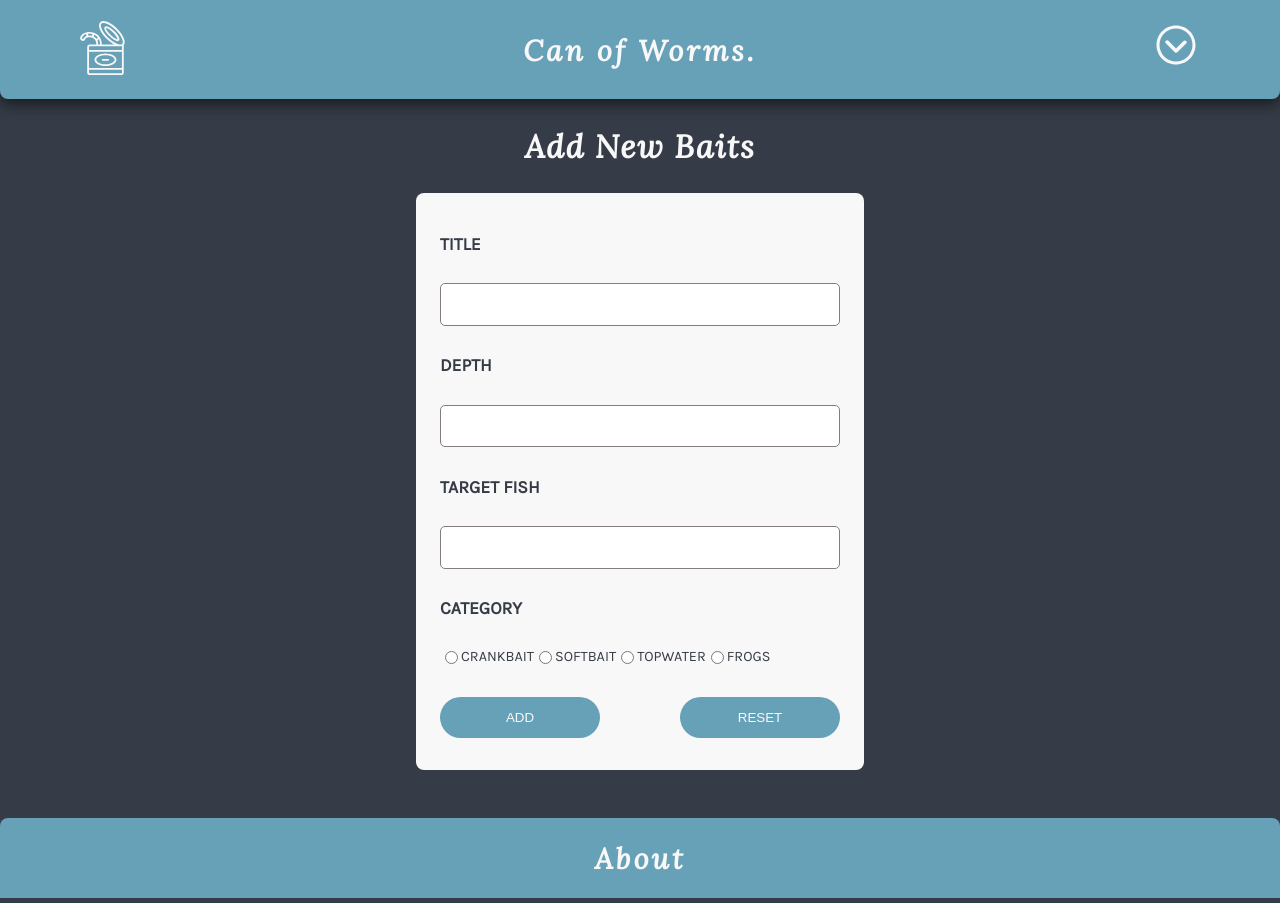
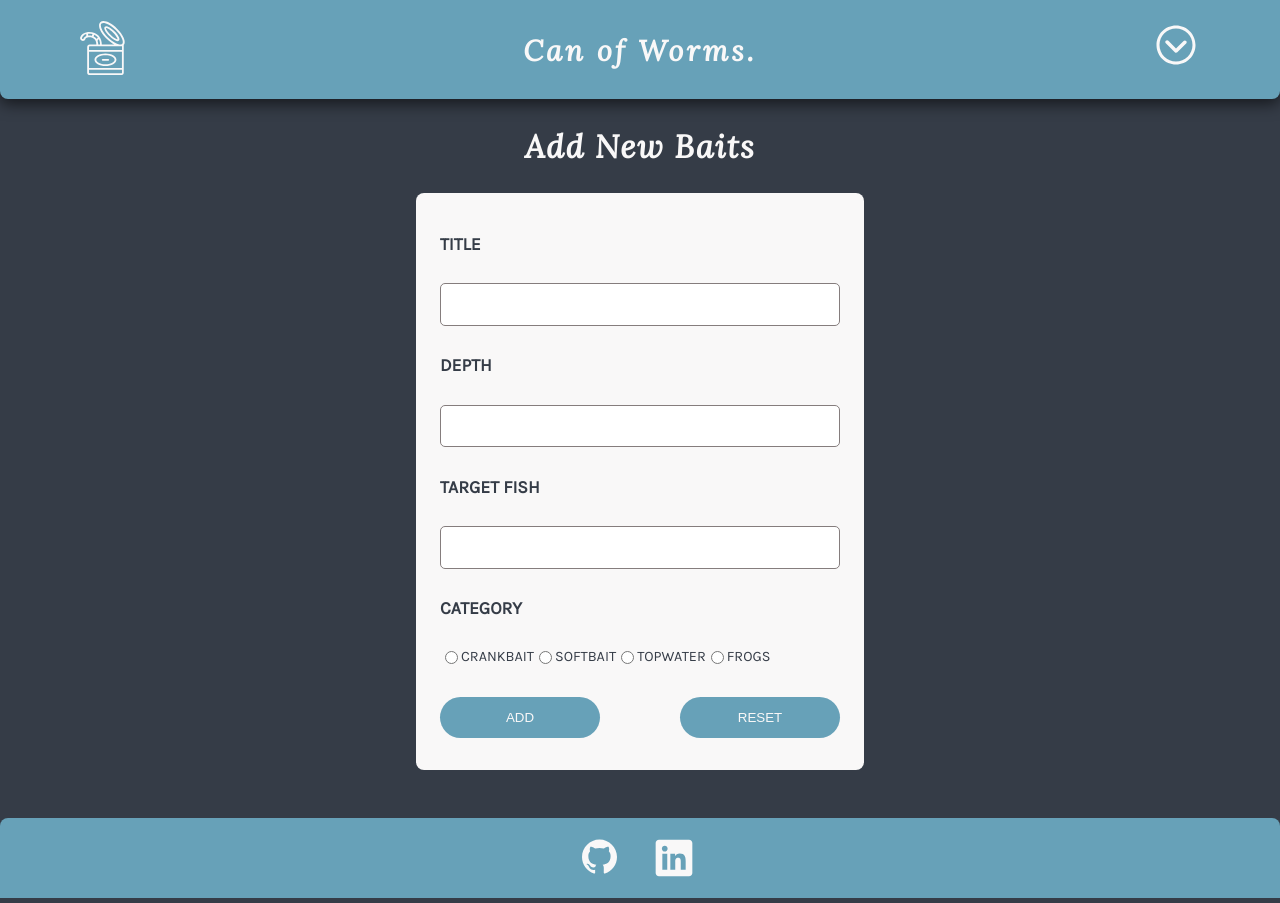
Before and after one commit to JustinLepine/capstone-can-of-worms, a React (Create React App) app: page /add in a window 1280 px wide. Built offline with nearby package versions, Linux system fonts and the light colour scheme.

Commit message:
footer links created

```diff
--- a/src/components/Footer/Footer.js
+++ b/src/components/Footer/Footer.js
@@ -1,12 +1,19 @@
-import React from 'react'
-import './Footer.scss'
+import React from "react";
+import GithubIcon from "../../assets/icons/github-icon.svg";
+import LinkedInIcon from "../../assets/icons/linkedin-icon.svg";
+import "./Footer.scss";
 
 function Footer() {
   return (
-    <section className='footer'>
-        <h2 className='footer__about'>About</h2>
+    <section className="footer">
+      <a href="https://github.com/JustinLepine">
+        <img className="footer__git-icon" src={GithubIcon} alt="icon" />
+      </a>
+      <a href="https://linkedin.com/in/justin-lepine">
+        <img className="footer__link-icon" src={LinkedInIcon} alt="icon" />
+      </a>
     </section>
-  )
+  );
 }
 
 export default Footer;
--- a/src/components/Footer/Footer.scss
+++ b/src/components/Footer/Footer.scss
@@ -18,4 +18,15 @@
         margin: 0;
         font-size: 1.8rem;
     }
+
+    &__git-icon {
+        height: 35px;
+        margin: 1rem;
+    }
+
+    &__link-icon {
+        height: 50px;
+        margin: 1rem;
+        margin-top: 1.2rem;
+    }
 }
```
Also changed, not shown: src/assets/icons/github-icon.svg (added), src/assets/icons/linkedin-icon.svg (added).
